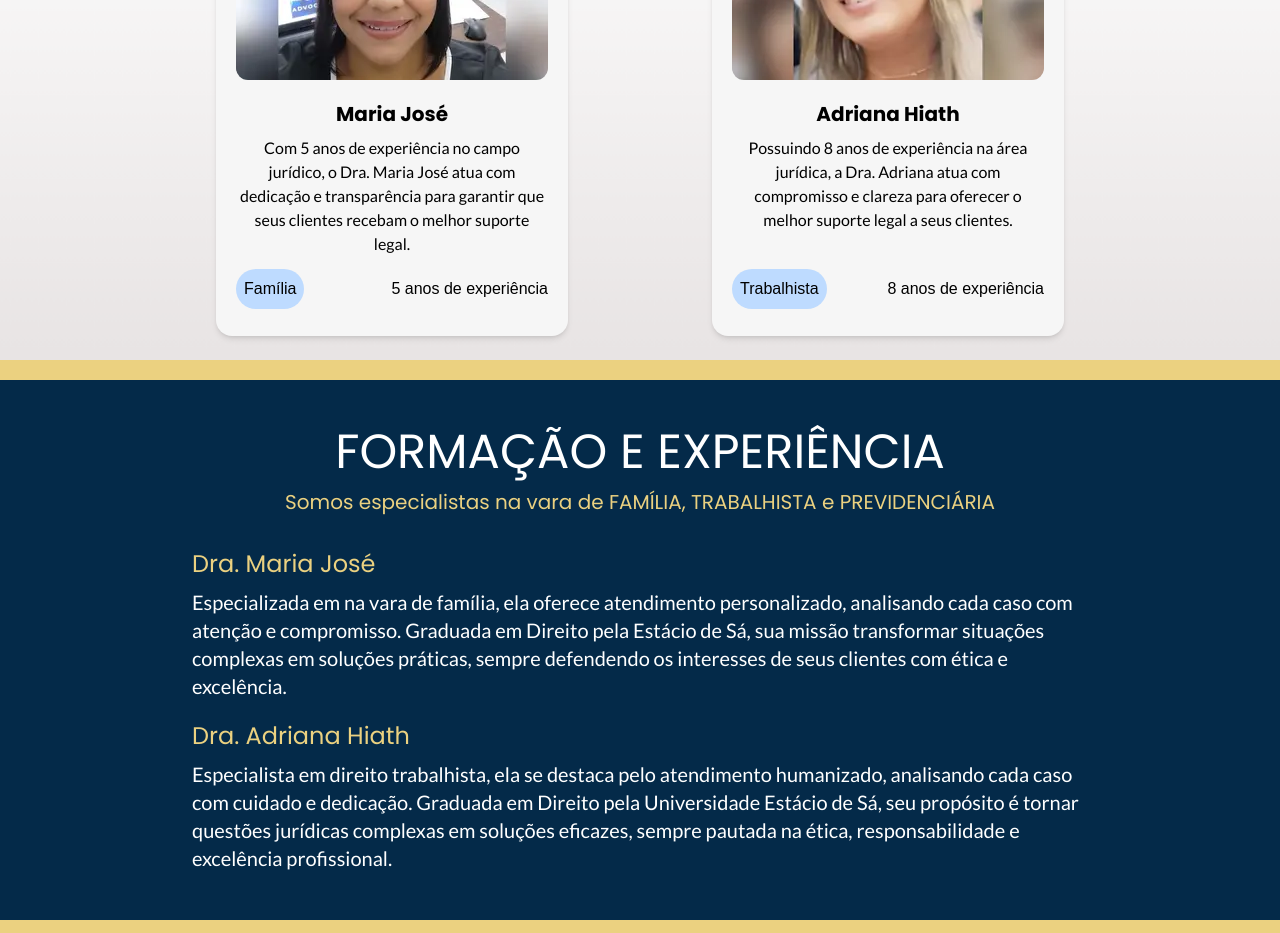
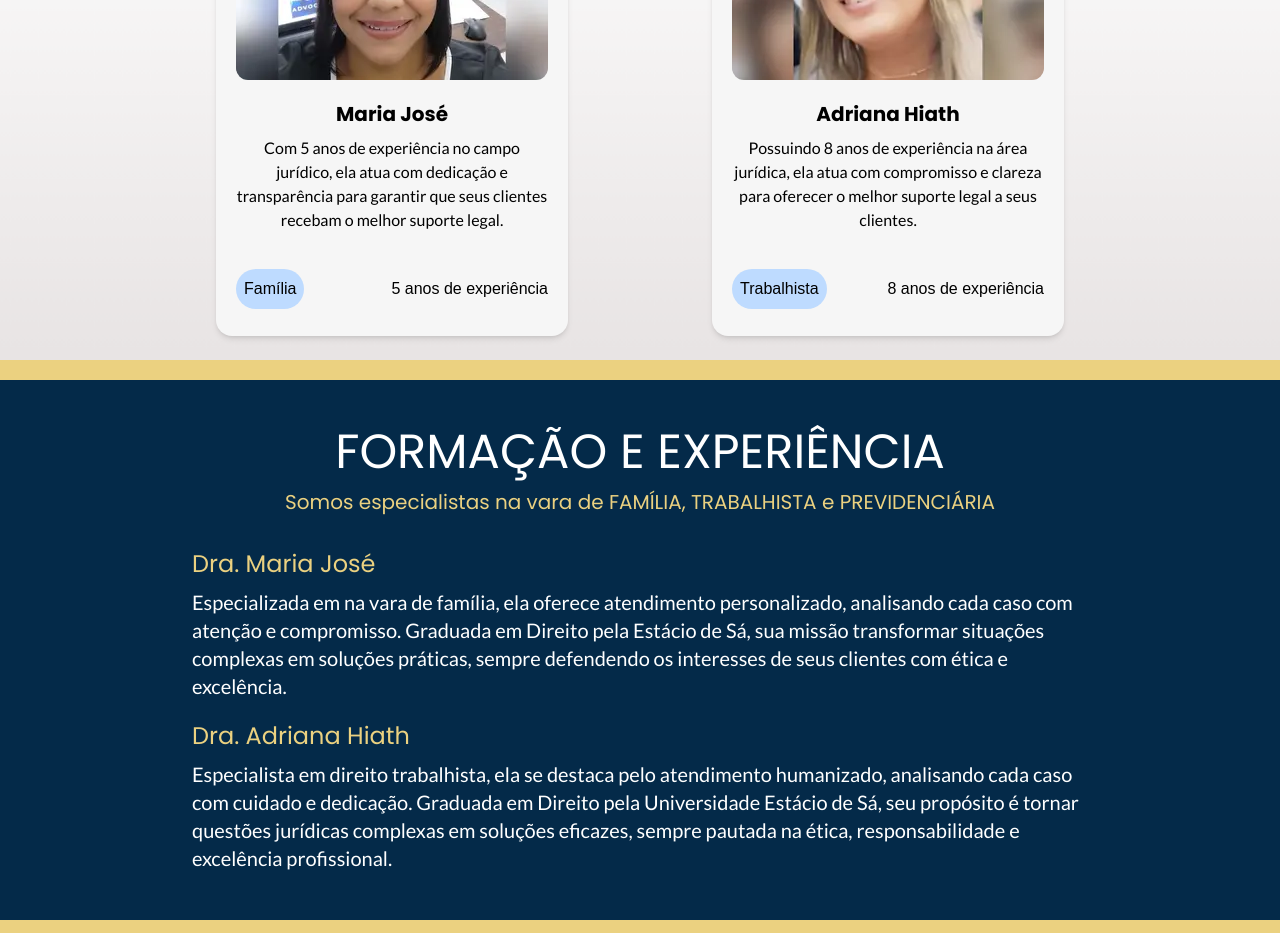
Before and after one commit to DavidSheltonSF/advogados-landing-page, a Next.js app: page / in a window 1280 px wide. Shown: the part 1200-2133 px from the top of the page. Built offline with nearby package versions, Linux system fonts and the light colour scheme.

Commit message:
chore: modify the description on the cards to reduce redundancy

```diff
--- a/src/app/page.tsx
+++ b/src/app/page.tsx
@@ -13,14 +13,14 @@ export default function Home() {
     maria: {
       photo: '/photos/maria-312x312.webp',
       name: "Maria José",
-      description: "Com 5 anos de experiência no campo jurídico, o Dra. Maria José atua com dedicação e transparência para garantir que seus clientes recebam o melhor suporte legal.",
+      description: "Com 5 anos de experiência no campo jurídico, ela atua com dedicação e transparência para garantir que seus clientes recebam o melhor suporte legal.",
       specialization: "Família",
       experience: 5
     },
      adriana: {
       photo: '/photos/adriana-312x312.webp',
       name: "Adriana Hiath",
-      description: "Possuindo 8 anos de experiência na área jurídica, a Dra. Adriana atua com compromisso e clareza para oferecer o melhor suporte legal a seus clientes.",
+      description: "Possuindo 8 anos de experiência na área jurídica, ela atua com compromisso e clareza para oferecer o melhor suporte legal a seus clientes.",
       specialization: "Trabalhista",
       experience: 8
     }
```
